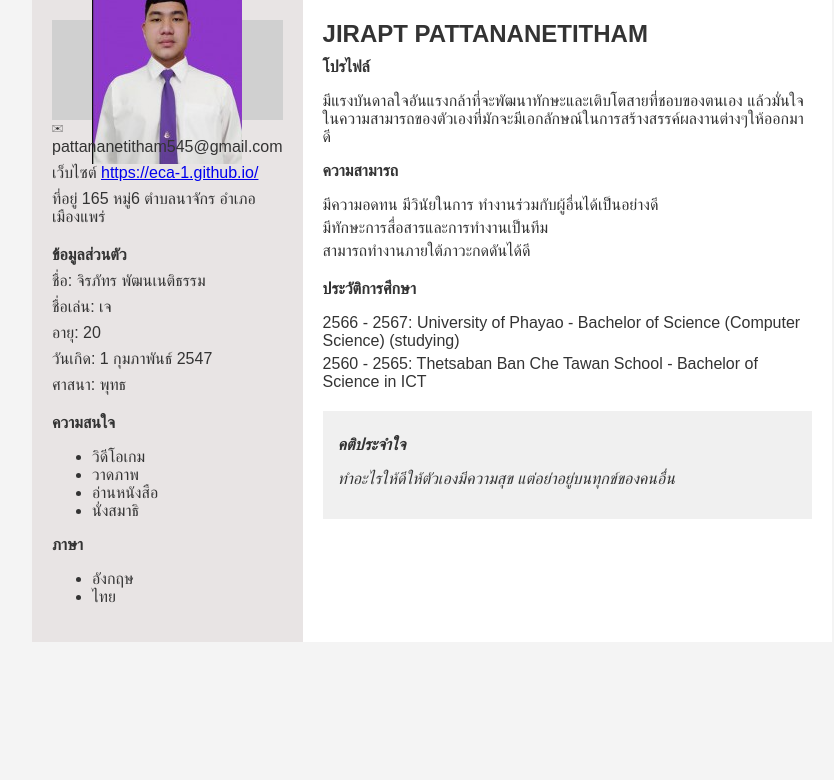
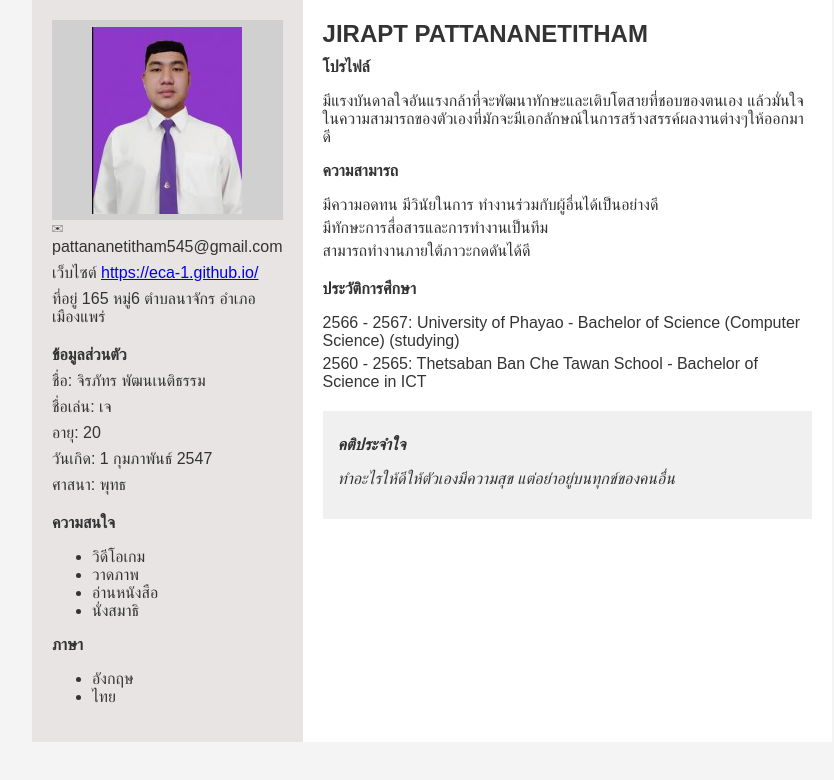
Before and after one commit to eca-1/eca-1.github.io, a plain HTML site: page index.html in a window 1280 px wide. Shown: the whole page, without its empty margins (208-1042 px from the left). Drawn offline with Linux system fonts and the light colour scheme.

Commit message:
Update index.html

```diff
--- a/index.html
+++ b/index.html
@@ -41,7 +41,7 @@
     }
     .profile-image {
         width: 100%;
-        height: 100px;
+        height: 200px;
         background-color: #d0d0d0;
         display: flex;
         justify-content: center;
@@ -73,7 +73,7 @@
 
 <div class="container">
     <div class="left">
-        <div class="profile-image" style="width: 100%; height: 100px;">
+        <div class="profile-image" style="width: 100%; height: 200px;">
     <img src="https://raw.githubusercontent.com/eca-1/eca-1.github.io/refs/heads/main/123.png" alt="Profile Image" style="width: auto; height: auto;" >
         </div>
 
```
